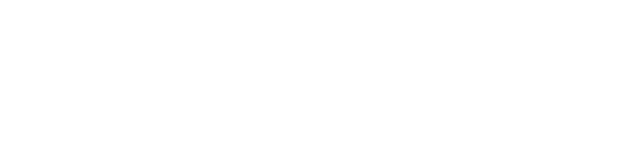
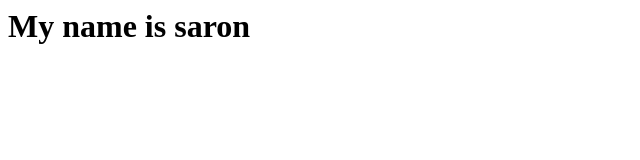
Before and after one commit to ashiqursaron/LocalRepo, a plain HTML site: page index.html in a window 1280 px wide. Shown: the whole page, without its empty margins (0-640 px from the left). Drawn offline with Linux system fonts and the light colour scheme.

Commit message:
Added h1 tag

```diff
--- a/index.html
+++ b/index.html
@@ -1 +1,2 @@
 <p></p>
+<h1>My name is saron</h1>
```
